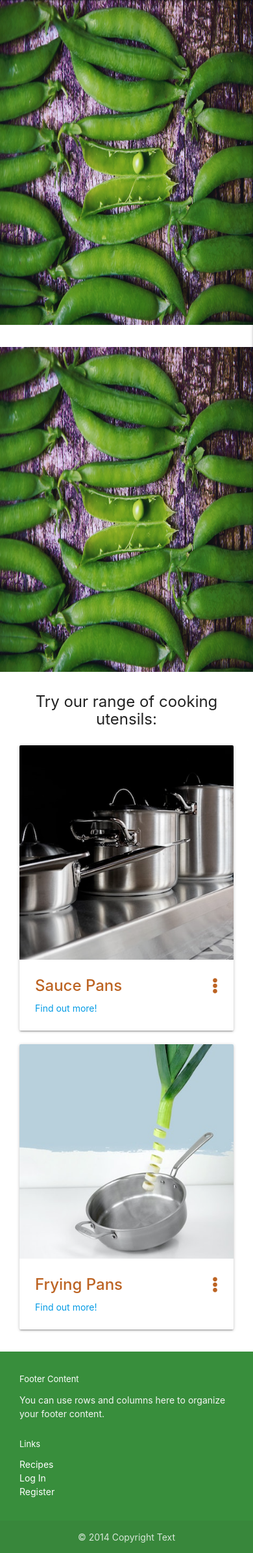
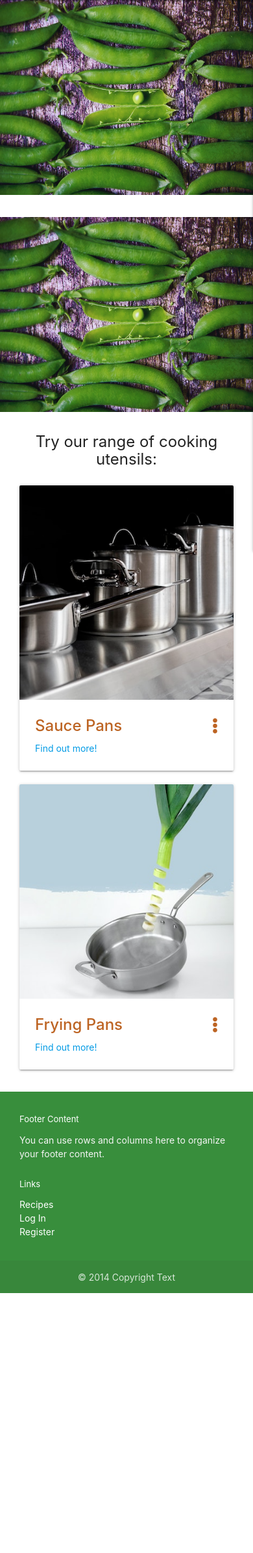
Before and after one commit to Justin-Sawyer/recipeas-and-greens, a Flask app: page / in a window 390 px wide. Shown: the part 56-2446 px from the top of the page at 65% size. After the commit the page ends 2046 px from the top, so only its background shows below. Run offline with Flask 2, Linux system fonts and the light colour scheme; data that the repository does not hold is empty; some libraries are stand-ins or nearby versions.

Commit message:
Resizing Parralax for small screens

```diff
--- a/static/css/style.css
+++ b/static/css/style.css
@@ -35,7 +35,7 @@ img {
     color: #bd6423
 }
 
-/* ------------------------------------------------------------------------ Navigation */
+/* ------------------------------------------------------------------------ Navigation & Parralax */
 nav .brand-logo {
     padding: 0 0 0 8px;
 }
@@ -44,6 +44,12 @@ nav .brand-logo {
 @media only screen and (max-width: 992px) {
     nav .brand-logo {
         font-size: 1.7rem;
+    }
+}
+
+@media only screen and (max-width: 768px) {
+    .parallax-container {
+      height: 300px;
     }
 }
 
--- a/templates/base.html
+++ b/templates/base.html
@@ -51,12 +51,12 @@
                 <li><h4 class="center-align"><a href="{{ url_for('get_recipes') }}" class="green-text text-darken-2">Recipeas & Greens</a></h4></li>
                 <li><a href="{{ url_for('get_recipes') }}">Recipes</a></li>
                 {% if session.user %}
-                    <li><a class="white-text" href="{{ url_for('profile', username=session['user']) }}">Profile</a></li>
-                    <li><a class="white-text" href="{{ url_for('add_recipe') }}">Add Recipe</a></li>
-                    <li><a class="white-text" href="{{ url_for('logout') }}">Log Out</a></li>
+                    <li><a href="{{ url_for('profile', username=session['user']) }}">Profile</a></li>
+                    <li><a href="{{ url_for('add_recipe') }}">Add Recipe</a></li>
+                    <li><a href="{{ url_for('logout') }}">Log Out</a></li>
                 {% else %}
-                    <li><a class="white-text" href="{{ url_for('login') }}">Log In</a></li>
-                    <li><a class="white-text" href="{{ url_for('register') }}">Register</a></li>
+                    <li><a href="{{ url_for('login') }}">Log In</a></li>
+                    <li><a href="{{ url_for('register') }}">Register</a></li>
                 {% endif %}
             </ul>
 
```
